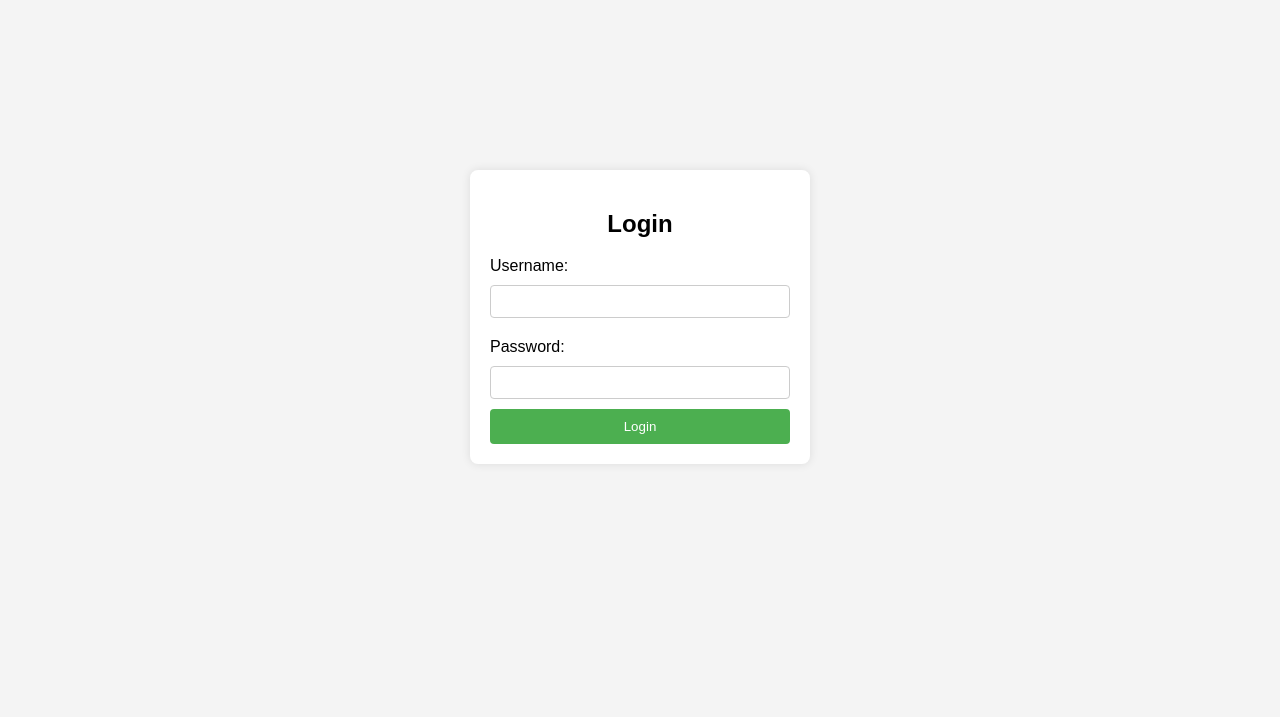
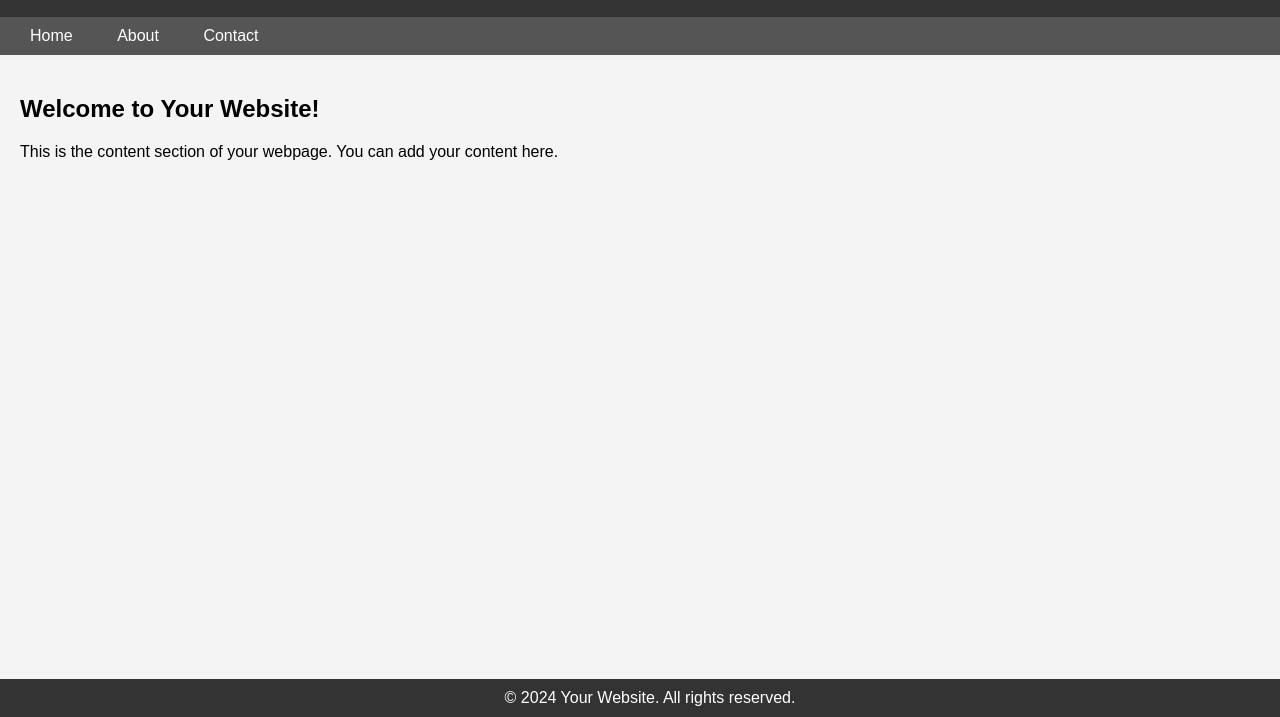
Before and after one commit to JawadHuss35/newrepo, a plain HTML site: page index.html in a window 1280 px wide. Shown: the part 83-800 px from the top of the page. Drawn offline with Linux system fonts and the light colour scheme.

Commit message:
Update index.html

```diff
--- a/index.html
+++ b/index.html
@@ -3,72 +3,67 @@
 <head>
     <meta charset="UTF-8">
     <meta name="viewport" content="width=device-width, initial-scale=1.0">
-    <title>Login Page</title>
+    <title>Your Website</title>
     <style>
         body {
             font-family: Arial, sans-serif;
-            background-color: #f4f4f4;
             margin: 0;
             padding: 0;
-            display: flex;
-            align-items: center;
-            justify-content: center;
-            height: 100vh;
+            background-color: #f4f4f4;
         }
 
-        .login-container {
-            background-color: #fff;
-            border-radius: 8px;
-            box-shadow: 0 0 10px rgba(0, 0, 0, 0.1);
-            padding: 20px;
-            width: 300px;
-        }
-
-        h2 {
+        header {
+            background-color: #333;
+            color: #fff;
+            padding: 10px;
             text-align: center;
         }
 
-        label {
-            display: block;
-            margin: 10px 0;
+        nav {
+            background-color: #555;
+            padding: 10px;
         }
 
-        input {
-            width: 100%;
-            padding: 8px;
-            margin-bottom: 10px;
-            box-sizing: border-box;
-            border: 1px solid #ccc;
-            border-radius: 4px;
+        nav a {
+            color: #fff;
+            text-decoration: none;
+            padding: 10px;
+            margin: 0 10px;
         }
 
-        button {
-            width: 100%;
-            padding: 10px;
-            background-color: #4caf50;
-            color: #fff;
-            border: none;
-            border-radius: 4px;
-            cursor: pointer;
+        section {
+            padding: 20px;
         }
 
-        button:hover {
-            background-color: #45a049;
+        footer {
+            background-color: #333;
+            color: #fff;
+            text-align: center;
+            padding: 10px;
+            position: fixed;
+            bottom: 0;
+            width: 100%;
         }
     </style>
 </head>
 <body>
-    <div class="login-container">
-        <h2>Login</h2>
-        <form action="#" method="post">
-            <label for="username">Username:</label>
-            <input type="text" id="username" name="username" required>
+    <header>
+        <h1>Your Website</h1>
+    </header>
 
-            <label for="password">Password:</label>
-            <input type="password" id="password" name="password" required>
+    <nav>
+        <a href="#">Home</a>
+        <a href="#">About</a>
+        <a href="#">Contact</a>
+    </nav>
 
-            <button type="submit">Login</button>
-        </form>
-    </div>
+    <section>
+        <h2>Welcome to Your Website!</h2>
+        <p>This is the content section of your webpage. You can add your content here.</p>
+    </section>
+
+    <footer>
+        &copy; 2024 Your Website. All rights reserved.
+    </footer>
 </body>
 </html>
```
